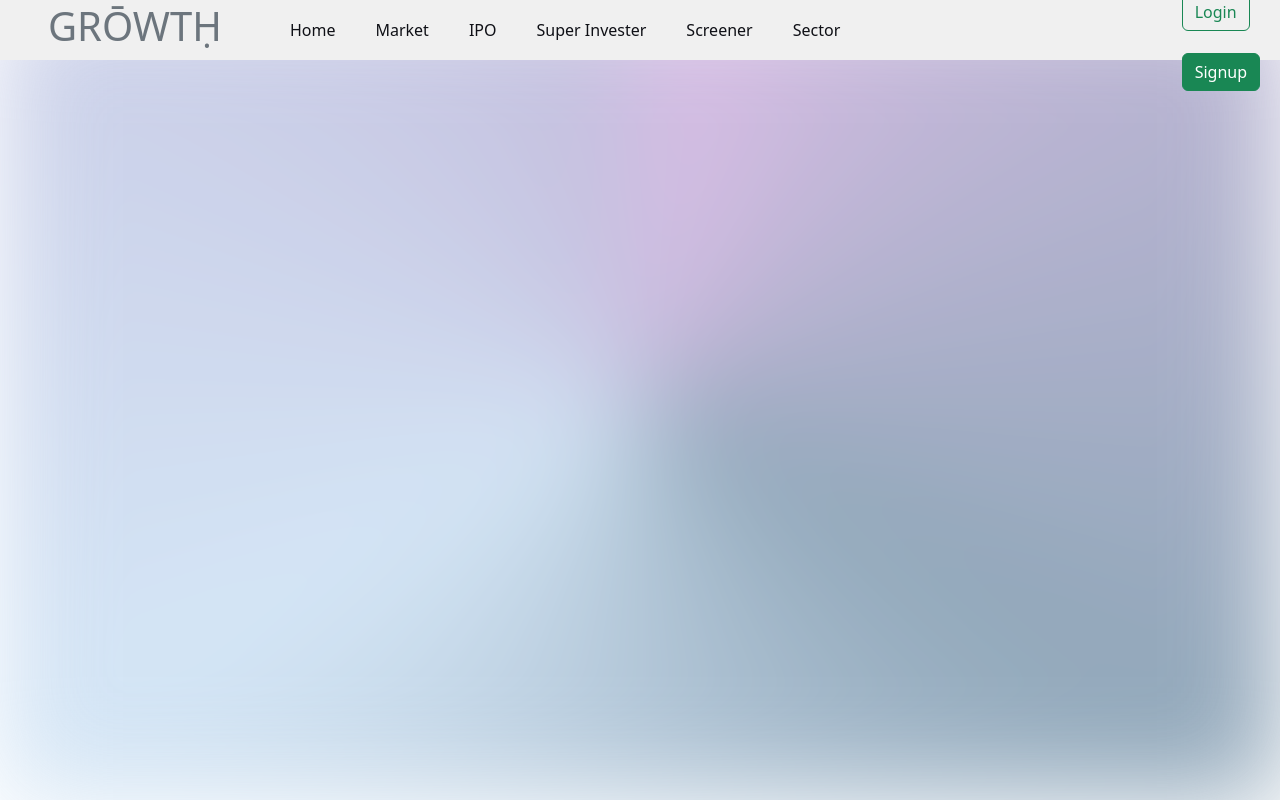
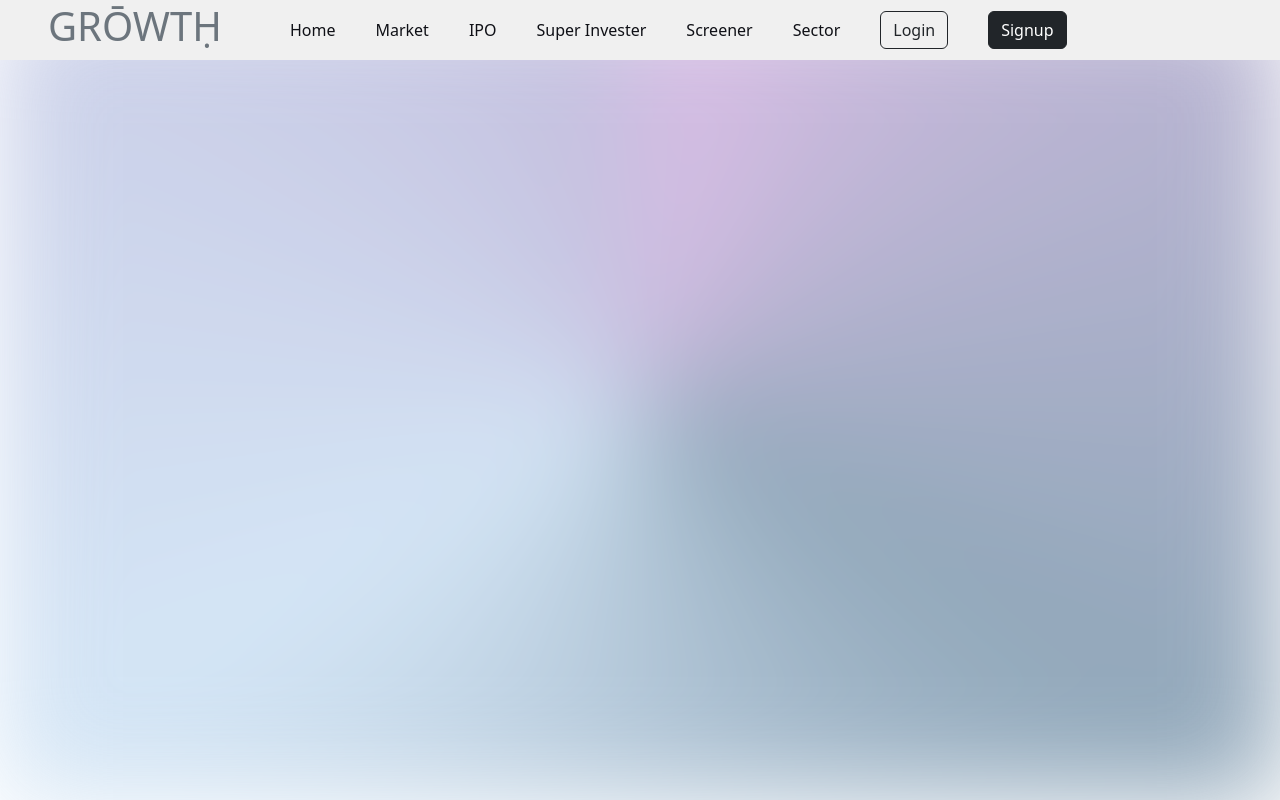
Before and after one commit to Gosmic-boy020/GROWTH, a plain HTML site: page index.html in a window 1280 px wide. Drawn offline with nearby package versions, Linux system fonts and the light colour scheme.

Commit message:
Update index.html

```diff
--- a/index.html
+++ b/index.html
@@ -8,12 +8,16 @@
   <script src="https://cdn.jsdelivr.net/npm/bootstrap@5.3.3/dist/js/bootstrap.bundle.min.js"></script>
 
   <style>
+   .sticky{
+    position: fixed;
 
+
+   }
 
   </style>
 </head>
 <body>
-  <nav>
+  <nav id="header">
     <h1 class="text-secondary p-5 ">GRŌWTḤ</h1>
     <input type="checkbox" name="" id="sidebar-active">
     <label for="sidebar-active">
@@ -30,19 +34,19 @@
       <a href="#">Super Invester</a>
       <a href="#">Screener</a>
       <a href="#">Sector</a>
+      <a href="#" class="buttons" id="btn">
+        <button class="btn btn-outline-dark ">Login</button>
+      </a>
+      <a href="#" class="buttons">
+        <button class="btn btn-dark ">Signup</button>
+      </a>
     </div>
-      <div>
-       > <a href="#">
-          <button class="btn btn-outline-success">Login</button>
-       </a>
-        <a href="#">
-          <button class="btn btn-success">Signup</button>
-        </a>
-      </div>
+
   </nav>
-<!--   <div class="container-fluid input-container ">
+  <!-- <div class="container-fluid input-container ">
     <img src="homebg.png" alt="bak" class="image">
   </div> -->
+
 
 </body>
 <script>
```
